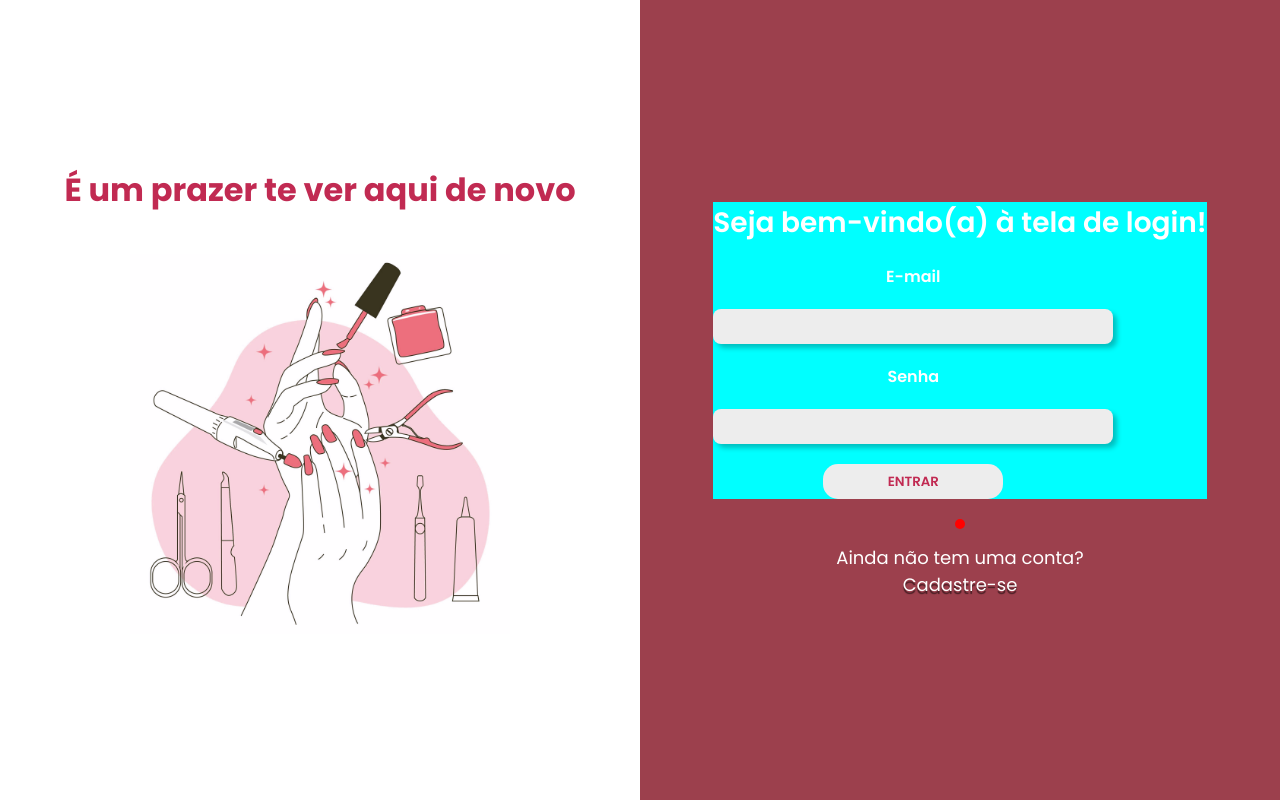
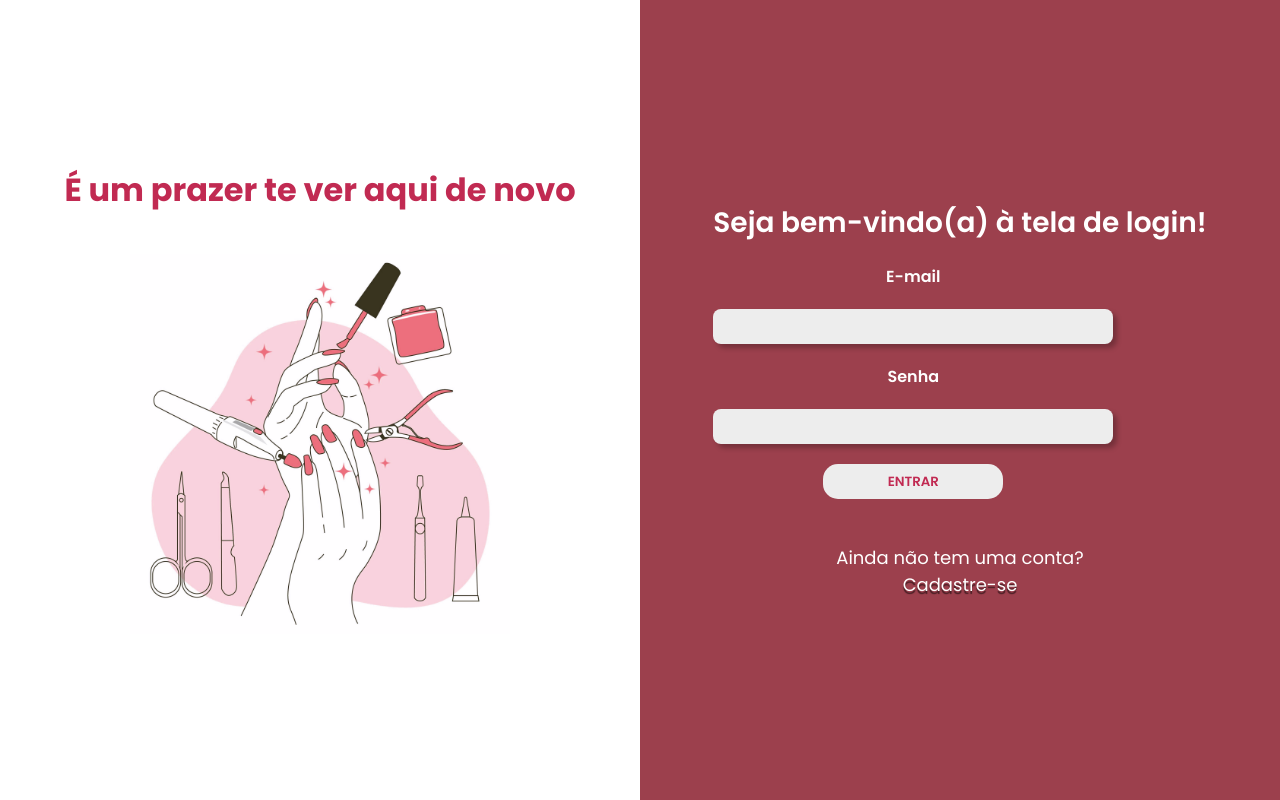
Before and after one commit to evacstz/AgendaNails, a PHP site: page /login/pagina-login.php in a window 1280 px wide. Run offline with PHP 8.4, Linux system fonts and the light colour scheme.

Commit message:
retirando div teste

```diff
--- a/assets/css/style.css
+++ b/assets/css/style.css
@@ -48,10 +48,6 @@ body {
     font-weight: 600;
     margin-bottom: 20px;
     text-align: center;
-}
-
-.campo-login-cadastro {
-    background-color: aqua;
 }
 
 .form-login-cadastro {
@@ -107,8 +103,7 @@ body {
     border-radius: 5px;
     font-size: 25px;
 
-    background-color: red;
-    color: #000000;
+    color: #ffffff;
     font-weight: 600;
 }
 
```
